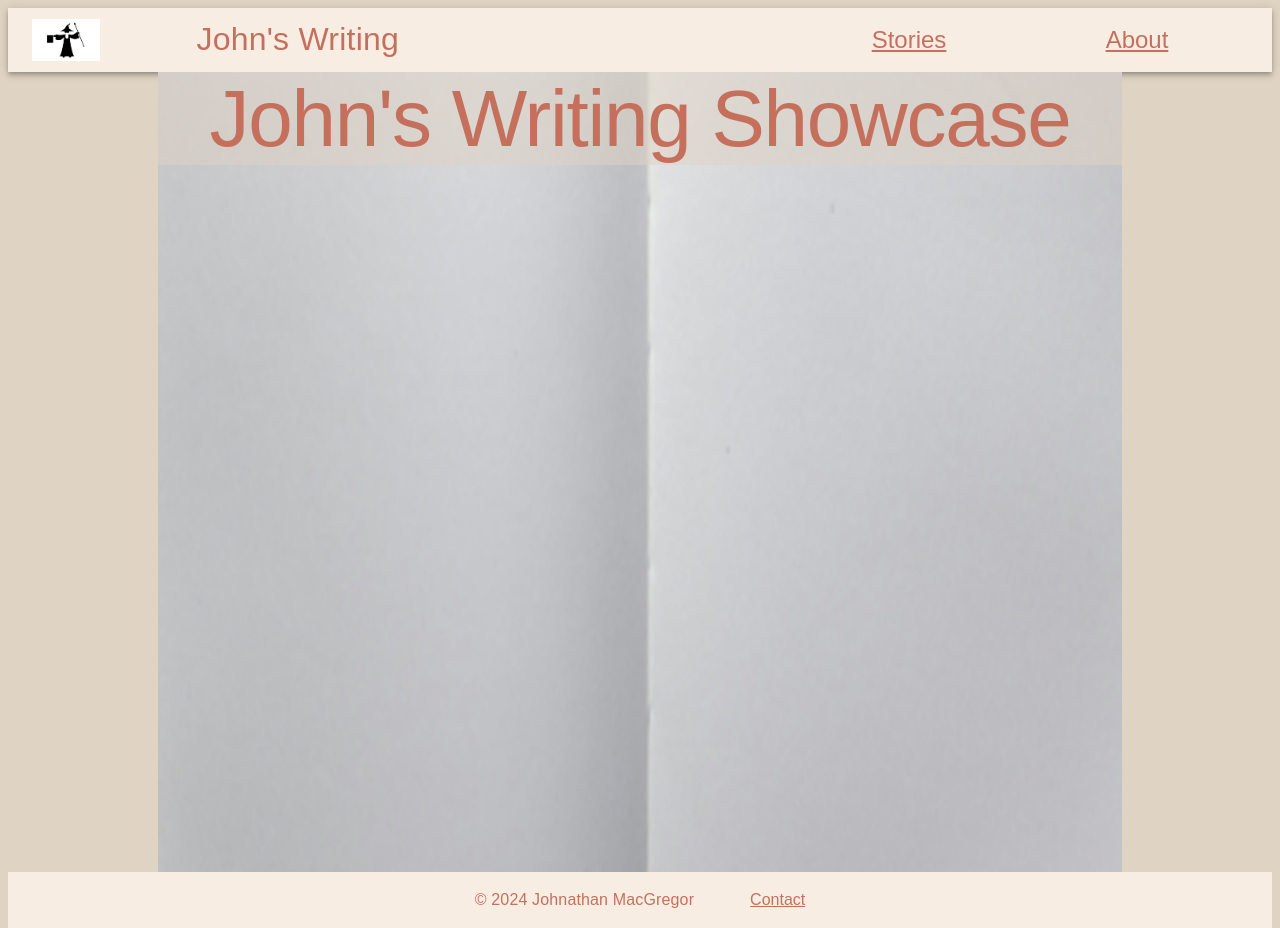
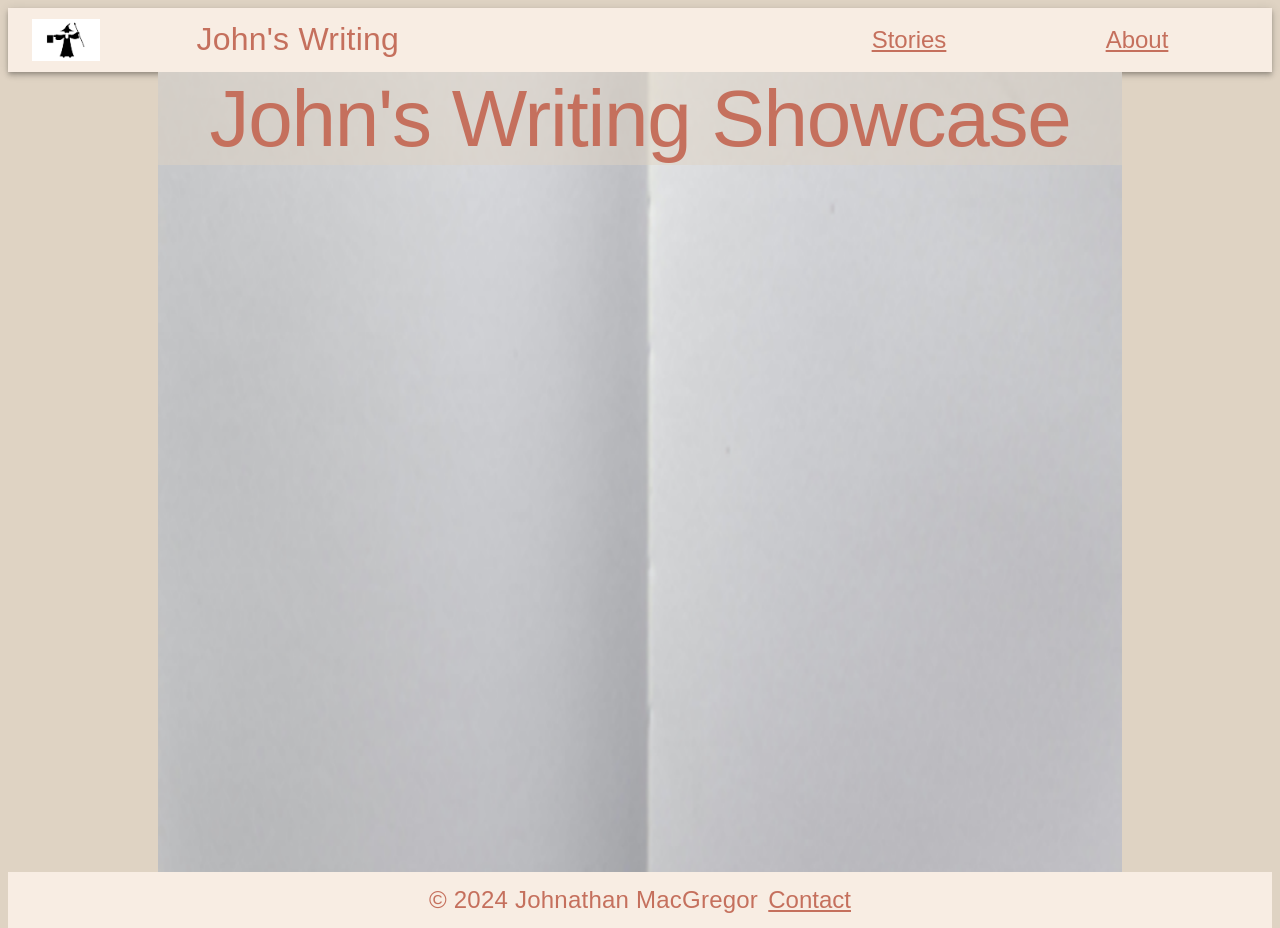
Before and after one commit to jdmac020/writing-site, a React (Vite) app: page / in a window 1280 px wide. Built offline with nearby package versions, Linux system fonts and the light colour scheme.

Commit message:
Extract ResponsiveLink

```diff
--- a/src/components/Footer.tsx
+++ b/src/components/Footer.tsx
@@ -1,14 +1,14 @@
-import styled from '@emotion/styled';
-import { AppBar, BottomNavigation, Grid, Link, Toolbar, Typography } from '@mui/material'
+import { BottomNavigation, Grid, Typography } from '@mui/material'
 import React from 'react';
+import { ResponsiveLink } from './ResponsiveLink';
 
 const year = new Date().getFullYear();
 
 export const Footer = () => {
   return <BottomNavigation>
-      <Grid container flex={'flex'} width={'35%'} alignItems={'center'} justifyContent={'space-evenly'} color={'white'}>
-        <Typography>&copy; {year} Johnathan MacGregor</Typography>
-        <Link href={'mailto:john.macgregor@gmail.com'}>Contact</Link>
+      <Grid container flex={'flex'} width={{ md:'100%', lg: '35%' }} alignItems={'center'} justifyContent={'space-evenly'}>
+        <Typography sx={{ fontSize: { md: '2.5rem', lg: '1.5rem'}}}>&copy; {year} Johnathan MacGregor</Typography>
+        <ResponsiveLink target={'mailto:john.macgregor@gmail.com'} text={'Contact'}></ResponsiveLink>
       </Grid>
   </BottomNavigation>;
 }
--- a/src/components/NavBar.tsx
+++ b/src/components/NavBar.tsx
@@ -1,7 +1,7 @@
-import { AppBar, Toolbar, Grid, Typography, Box, Link } from '@mui/material';
+import { AppBar, Toolbar, Grid, Typography, Box } from '@mui/material';
 import React from 'react';
 import logo from '../assets/NoNameLogo825x638.png';
-import styled from '@emotion/styled';
+import { ResponsiveLink } from './ResponsiveLink';
 
 export const NavBar = () => {
   return (
@@ -21,12 +21,3 @@ export const NavBar = () => {
     </AppBar>
   );
 };
-
-interface ResponsiveLinkProps {
-  target: string;
-  text: string;
-}
-
-const ResponsiveLink = ({ target, text}: ResponsiveLinkProps) => {
-  return <Link href={target} sx={{ fontSize: { md: '2.5rem', lg: '1.5rem' }}}>{text}</Link>
-}
--- /dev/null
+++ b/src/components/ResponsiveLink.tsx
@@ -0,0 +1,11 @@
+import React from 'react';
+import { Link } from '@mui/material';
+
+export interface ResponsiveLinkProps {
+  target: string;
+  text: string;
+}
+
+export const ResponsiveLink = ({ target, text}: ResponsiveLinkProps) => {
+  return <Link href={target} sx={{ fontSize: { md: '2.5rem', lg: '1.5rem' }}}>{text}</Link>
+}
```
